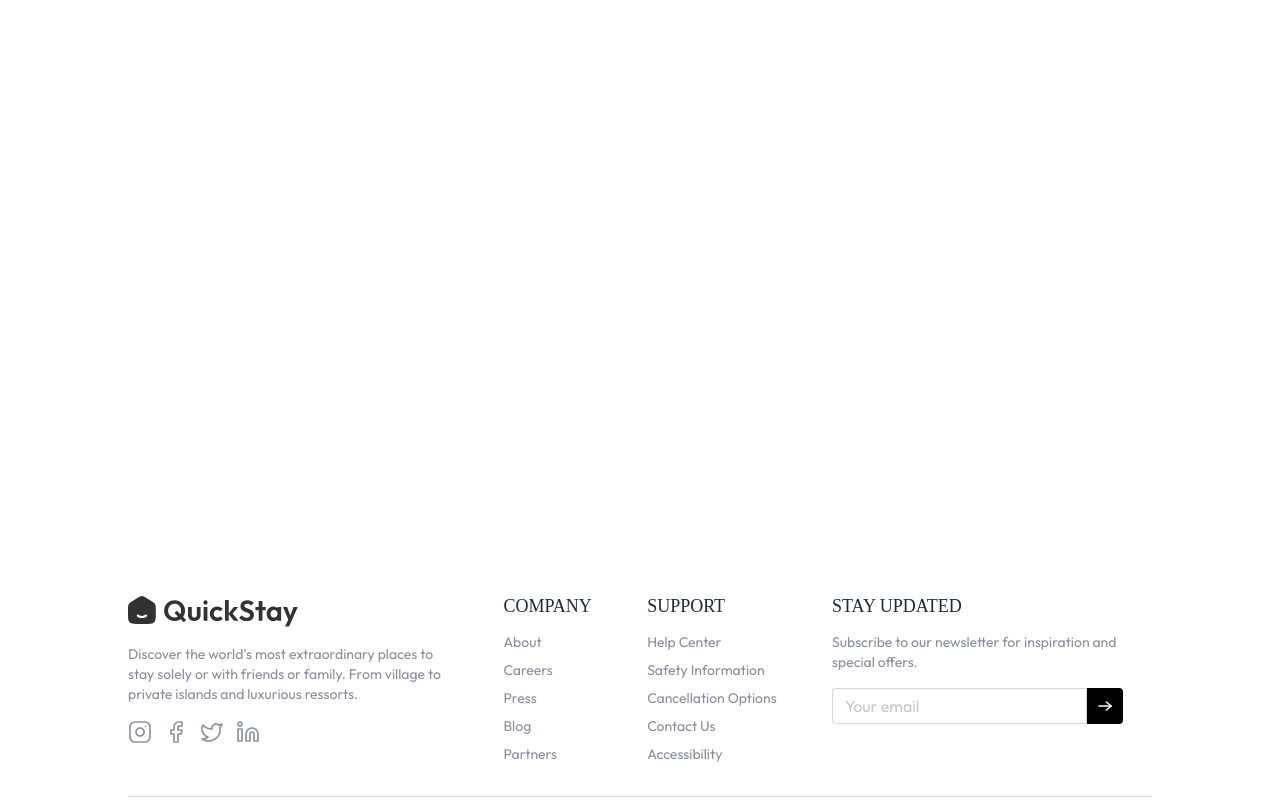
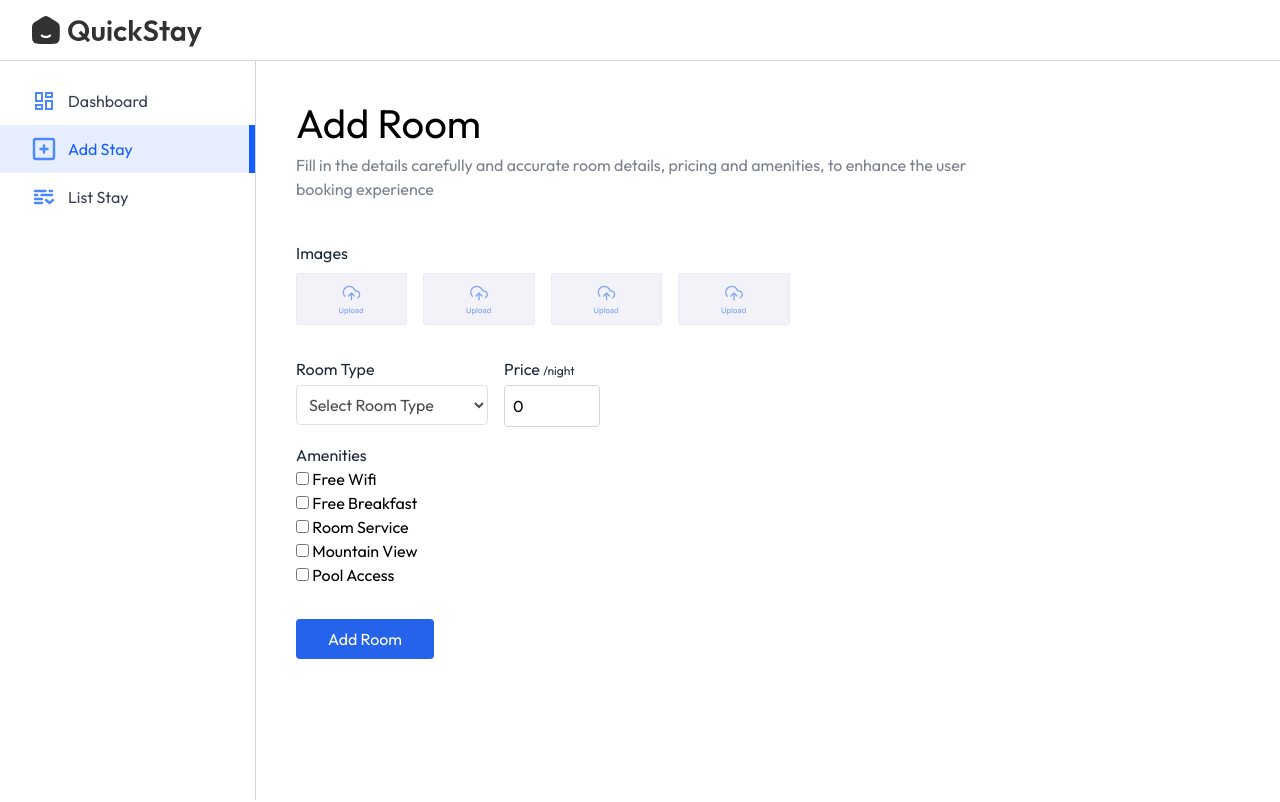
Before and after one commit to aymaneagle/QuickStay-Management, a React (Vite) app in the folder client/: page /QuickStay-Management/owner/add-stay in a window 1280 px wide. Shown: the top 802 px of the page. Built offline with nearby package versions, Linux system fonts and the light colour scheme; no server answers; a web font is replaced by a local one.

Commit message:
feat(AddRoom): implement image upload preview, roomType selector, price field & dynamic amenity toggles

```diff
--- a/client/src/App.jsx
+++ b/client/src/App.jsx
@@ -9,6 +9,7 @@
 import StayReg from './components/StayReg';
 import Layout from './pages/hotelOwner/Layout';
 
+import AddRoom from './pages/hotelOwner/AddRoom';
 import Dashboard from '../src/pages/hotelOwner/Dashboard';
 
 
@@ -27,7 +28,7 @@
           <Route path='/my-bookings' element= {<MyBookings/>} />
           <Route path='/owner' element= {<Layout/>} >
             <Route index element={<Dashboard/>} />
-
+            <Route path="add-stay" element={<AddRoom/>} />
 
           </Route>
         </Routes>
--- a/client/src/pages/hotelOwner/AddRoom.jsx
+++ b/client/src/pages/hotelOwner/AddRoom.jsx
@@ -0,0 +1,97 @@
+import React, {useState} from 'react';
+import Title from "../../components/Title"
+import { assets } from '../../assets/assets';
+
+
+
+const AddRoom = () => {
+
+    const [images, setImages] = useState ({
+    1: null,
+    2: null,
+    3: null,
+    4: null
+  })
+  const [inputs, setInputs] = useState({
+    roomType: '',
+    pricePerNight: 0,
+    amenities: {
+        'Free Wifi' : false,
+        'Free Breakfast' : false,
+        'Room Service' : false,
+        'Mountain View' : false,
+        'Pool Access': false
+    }
+  })
+    return (
+        <form>
+            <Title align='left' font='outfit' title='Add Room' subTitle='Fill in the
+            details carefully and accurate room details, pricing and amenities, to
+            enhance the user booking experience'  />
+           {/* Upload Area For Images*/}
+           <p className="text-gray-800 mt-10" >Images</p>
+          <div className="grid grid-cols-2 sm:flex gap-4 my-2 flex-wrap">
+             {Object.keys(images).map((key) =>(
+            <label htmlFor= {`roomImage${key}`} key={key}>
+                <img className="max-h-13 cursor-pointer opacity-80"
+                src={images[key] ? URL.createObjectURL(images[key]) : assets.uploadArea}
+                 alt="" />
+
+                 <input type="file" accept='image/*' id={`roomImage${key}`} hidden
+                 onChange={e=> setImages({...images,[key]: e.target.files[0]})} />
+
+            </label>
+           ))}
+          </div>
+
+
+          <div className="w-full flex max-sm:flex-col sm:gap-4 mt-4">
+            <div className="flex-1 max-w-48">
+                <p className="text-gray-800 mt-4">Room Type</p>
+                <select className="border opacity-70 border-gray-300 mt-1 rounded p-2 w-full"
+                value={inputs.roomType} onChange={e=> setInputs({...inputs,
+                    roomType: e.target.value
+                })}>
+                    <option value="">Select Room Type</option>
+                    <option value="Single Bed">Single Bed</option>
+                    <option value="Double Bed">Double Bed</option>
+                    <option value="Luxury Room">Luxury Room</option>
+                    <option value="Family Suite">Family Suite</option>
+                </select>
+            </div>
+
+            <div>
+               <p className="mt-4 text-gray-800">
+                Price <span className="text-xs">/night</span>
+                </p>
+                <input type="number"
+                placeholder="0"
+                value={inputs.pricePerNight}
+                onChange={e=> setInputs({...inputs, pricePerNight: e.target.value})}
+                className="border border-gray-300 mt-1 rounded py-2 px-2 w-24" />
+            </div>
+          </div>
+
+
+          <p className="text-gray-800 mt-4" >Amenities</p>
+          <div >
+             {Object.keys(inputs.amenities).map((amenity,index)=>(
+                <div key={index}>
+                   <input type="checkbox" id={`amenities${index+1}`}
+                   checked= {inputs.amenities[amenity]}
+                   onChange={()=> setInputs({...inputs,
+                    amenities: {...inputs.amenities, [amenity]: !inputs.amenities[amenity]}
+
+                   })} />
+                   <label htmlFor={`amenities${index+1}`}> {amenity} </label>
+                </div>
+             ))}
+          </div>
+          <button className="bg-primary text-white rounded px-8 py-2 mt-8 cursor-pointer">
+            Add Room
+          </button>
+        </form>
+    );
+};
+
+export default AddRoom;
```
